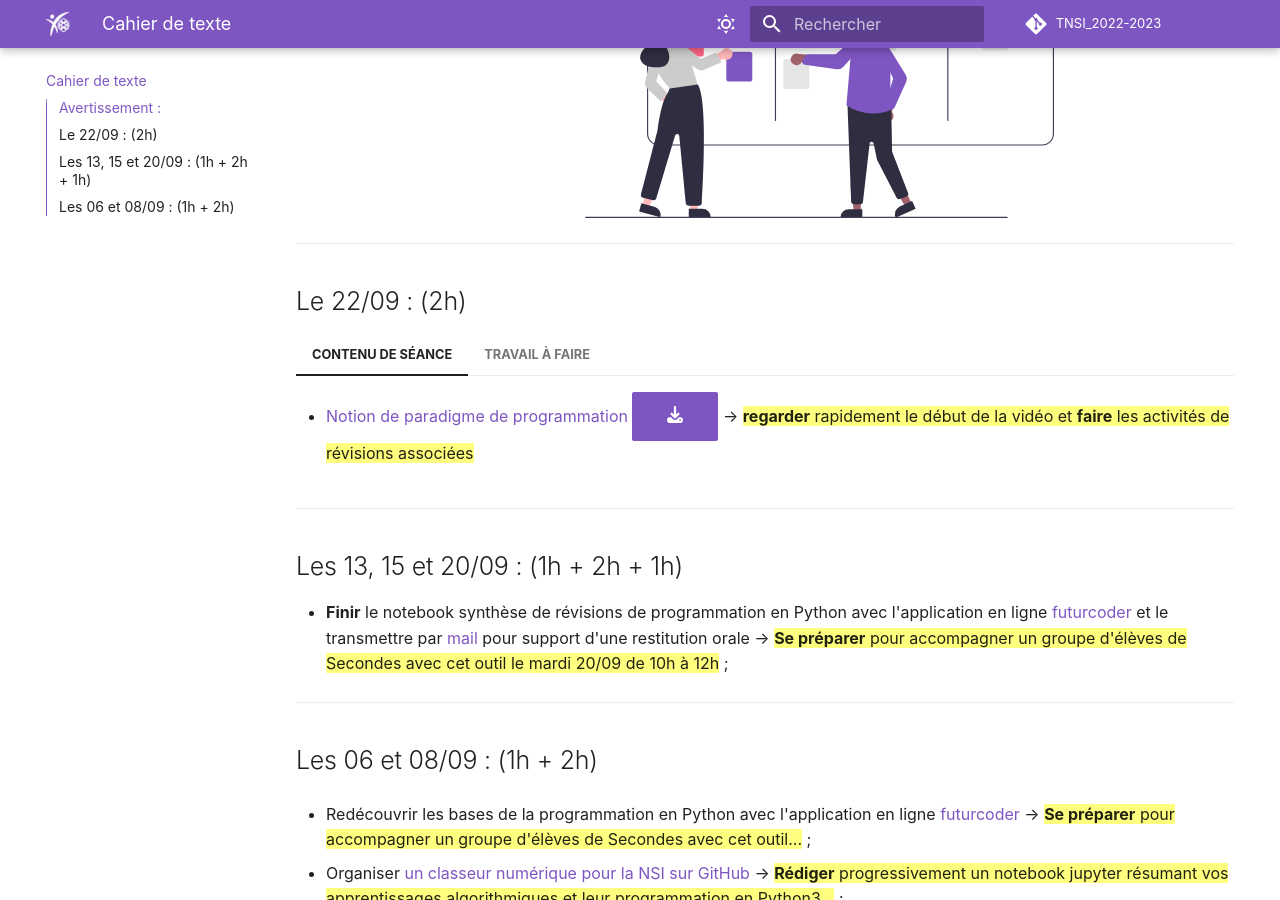
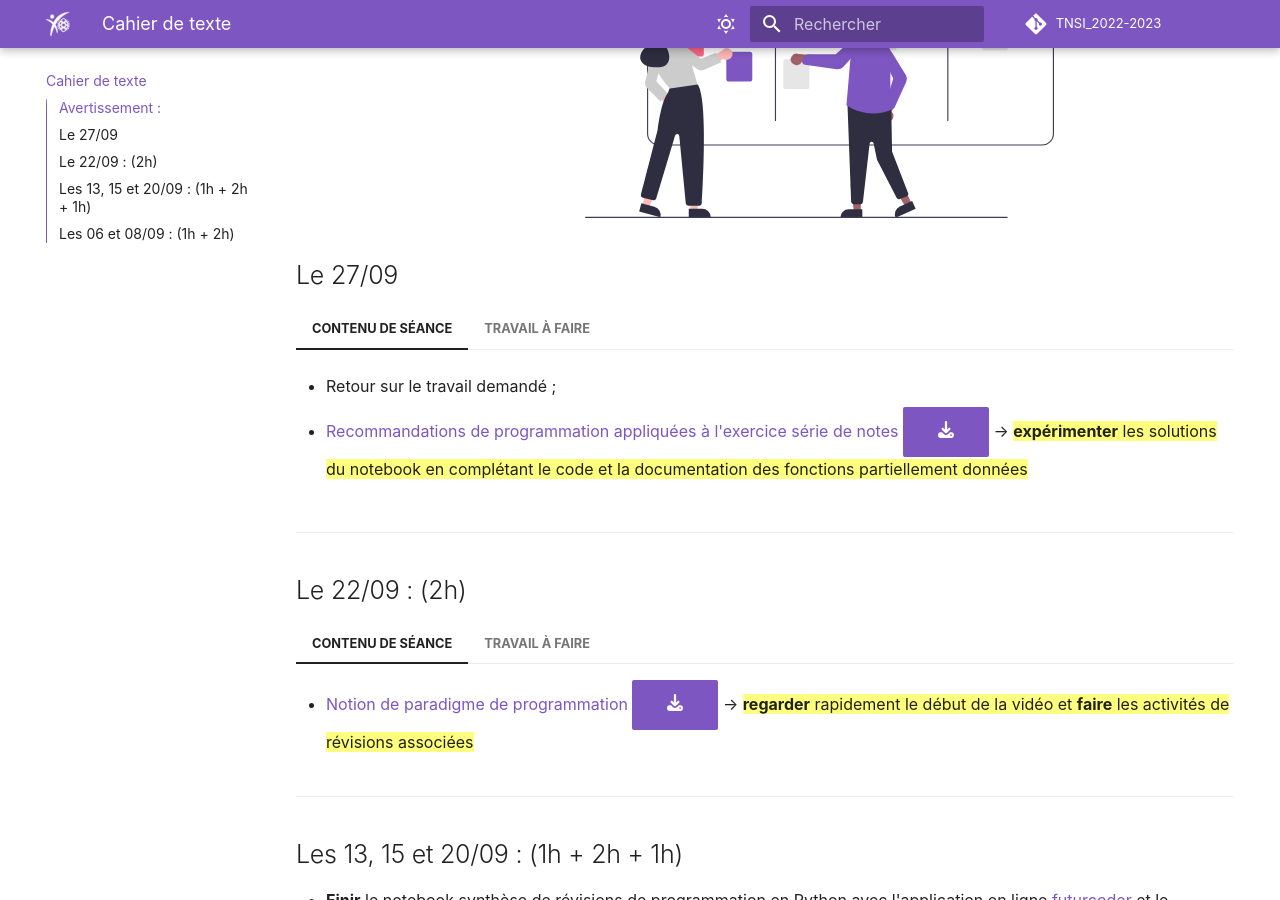
Before and after one commit to ericECmorlaix/TNSI_2022-2023, an MkDocs documentation site: the page built from docs/index.md, in a window 1280 px wide and 900 px high, scrolled down 492 px. Built offline with MkDocs 1.6.1 and Material for MkDocs 9.7.7, drawn with Linux system fonts in a browser that asks for light colours; comment, search, counter and statistics services are not loaded.

Commit message:
Ajout recommandations

```diff
--- a/docs/index.md
+++ b/docs/index.md
@@ -13,6 +13,18 @@
 ![board](images/undraw_scrum_board_re_wk7v.svg){: .center width=50%}
 
 [mail]: mailto:eric.madec@ecmorlaix.fr "eric.madec@ecmorlaix.fr"
+
+## Le 27/09
+
+=== "CONTENU DE SÉANCE"
+
+    - Retour sur le travail demandé ;
+
+    - [Recommandations de programmation appliquées à l'exercice série de notes](https://nbviewer.org/urls/ericecmorlaix.github.io/TNSI_2022-2023/LP/Recommandations_de_programmation-Exercice_notes.ipynb){target=_blank} [:fontawesome-solid-download:](https://ericecmorlaix.github.io/TNSI_2022-2023/LP/Recommandations_de_programmation-Exercice_notes.ipynb){ .md-button .md-button--primary} -> ==**expérimenter** les solutions du notebook en complétant le code et la documentation des fonctions partiellement données==
+
+=== "TRAVAIL À FAIRE"
+
+    - **Finir** le notebook des [recommandations de programmation appliquées à l'exercice série de notes](https://nbviewer.org/urls/ericecmorlaix.github.io/TNSI_2022-2023/LP/Recommandations_de_programmation-Exercice_notes.ipynb){target=_blank} et le **rendre** par [mail] pour le 29/09 ;
 
 ***
 ## Le 22/09 : (2h)
```
Also changed, not shown: docs/LP/Recommandations_de_programmation-Exercice_notes.ipynb (added).
